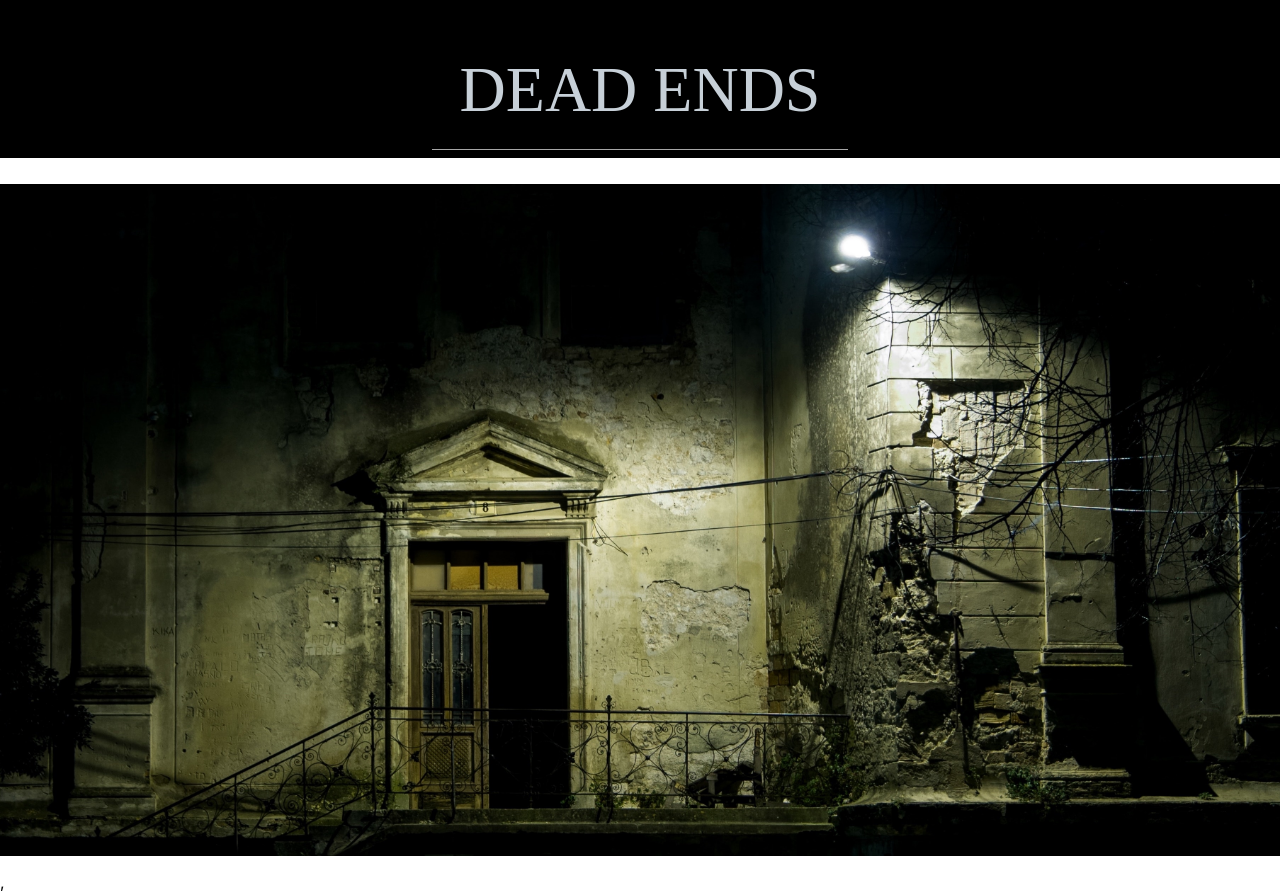
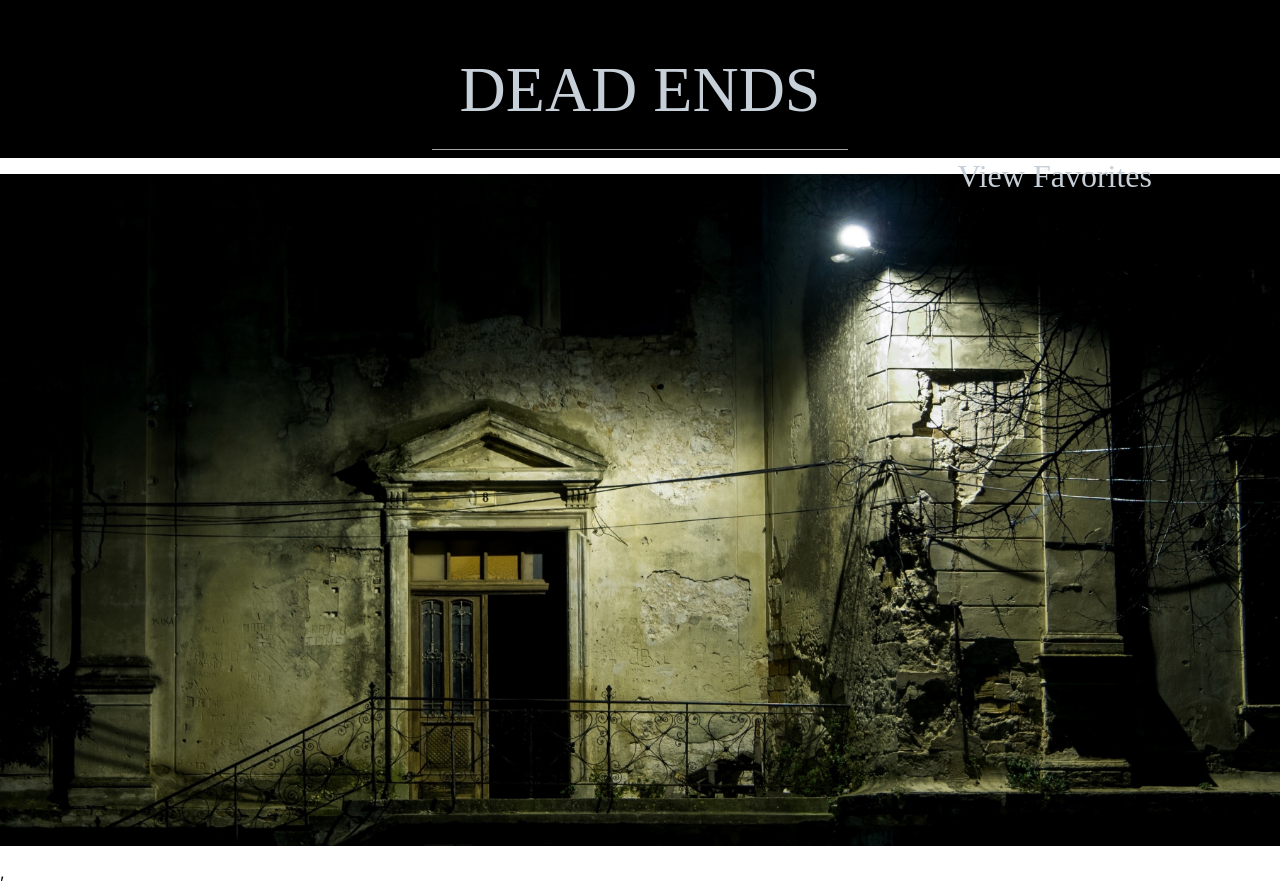
Before and after one commit to trishalanglois/dead-ends, a React (Create React App) app: page /locations in a window 1280 px wide. Built offline with nearby package versions, Linux system fonts and the light colour scheme.

Commit message:
Add View Favorites option on LocationsContainer

```diff
--- a/src/Containers/LocationContainer/LocationContainer.js
+++ b/src/Containers/LocationContainer/LocationContainer.js
@@ -17,7 +17,10 @@ export const LocationContainer = ({ locations, location }) => {
 
   return (
     <main className="locations-container">
-      <h2 className="location-subheader">{location}</h2>
+      <div className="locations-container-subheader">
+        <h2 className="location-subheader">{location}</h2>
+        <h3 className="favorites-button">View Favorites</h3>
+      </div>
       {showLocations}
     </main>
   )
--- a/src/Containers/LocationContainer/LocationContainer.scss
+++ b/src/Containers/LocationContainer/LocationContainer.scss
@@ -11,11 +11,21 @@
   background-position: center;
 }
 
+.locations-container-subheader {
+  display: flex;
+  justify-content: space-between;
+}
+
 .location-subheader {
   font-family: $accent-font;
   font-size: 3em;
-  margin: 0px 42% 10px 42%;
+  margin: 0px 10% 10px 10%;
   color: $light-grey;
   font-weight: 200;
   width: auto;
 }
+
+.favorites-button {
+  @extend .location-subheader;
+  font-size: 2em;
+}
```
